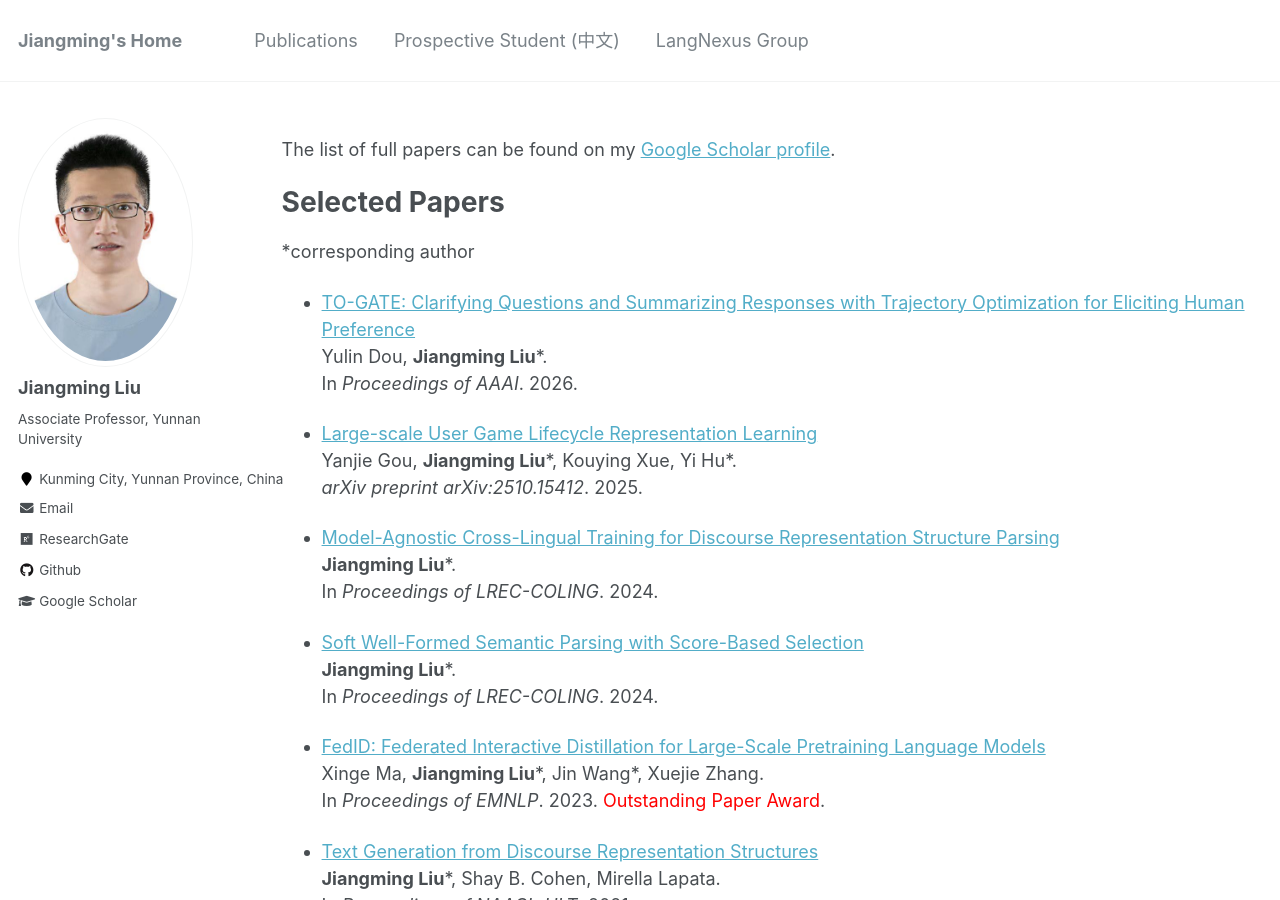
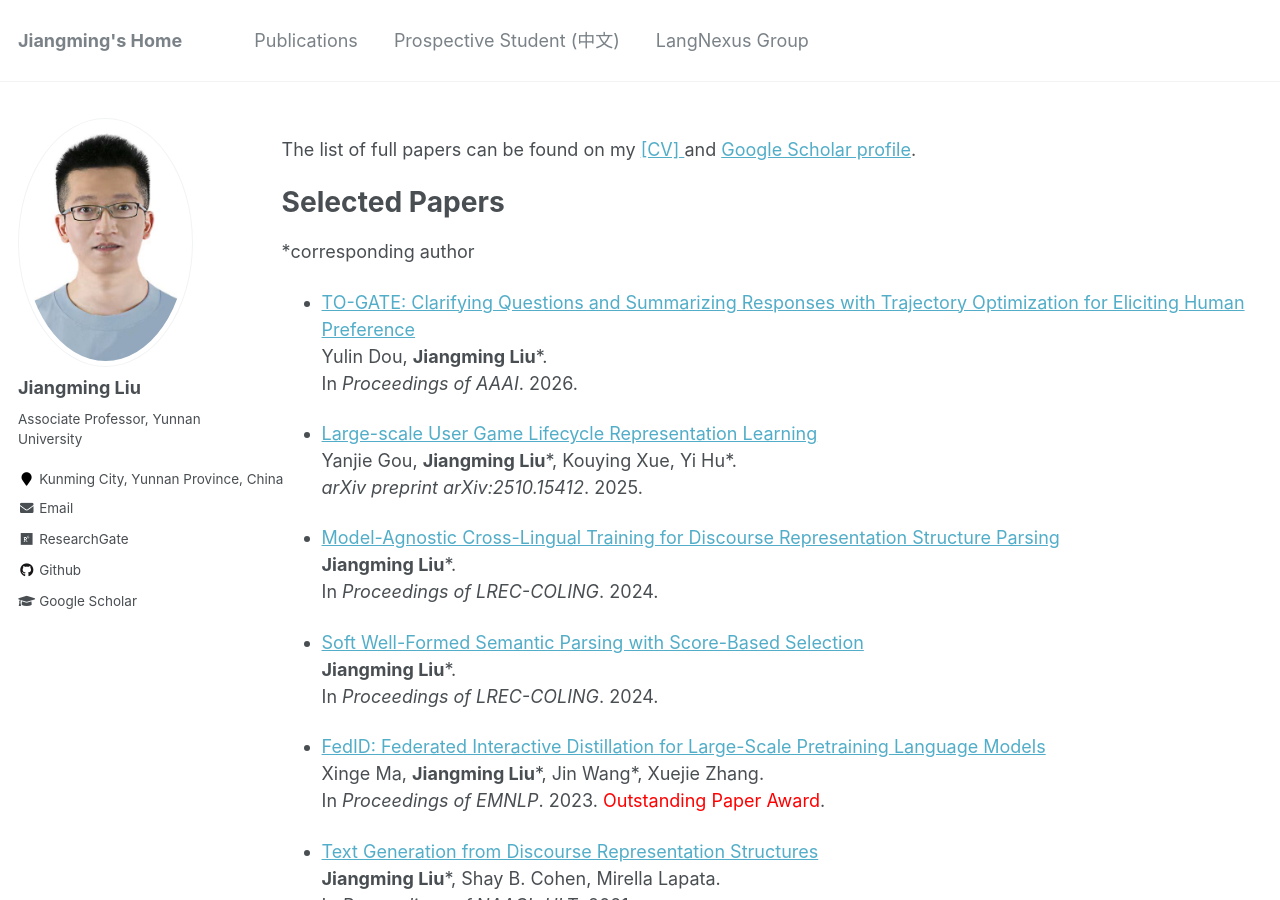
Before and after one commit to LeonCrashCode/LeonCrashCode.github.io, a Jekyll site: the page built from _pages/publications.md, in a window 1280 px wide and 900 px high. Built offline with Jekyll 4.4.1, drawn with Linux system fonts in a browser that asks for light colours.

Commit message:
Update publications.md

```diff
--- a/_pages/publications.md
+++ b/_pages/publications.md
@@ -5,7 +5,7 @@ permalink: /publications/
 author_profile: true
 ---
 
-The list of full papers can be found on my <a href="https://scholar.google.com/citations?user=8kOZVRsAAAAJ&hl=en"> Google Scholar profile</a>.
+The list of full papers can be found on my <a href="/CV_details.pdf"> [CV] </a> and <a href="https://scholar.google.com/citations?user=8kOZVRsAAAAJ&hl=en"> Google Scholar profile</a>.
 
 
 Selected Papers
```
